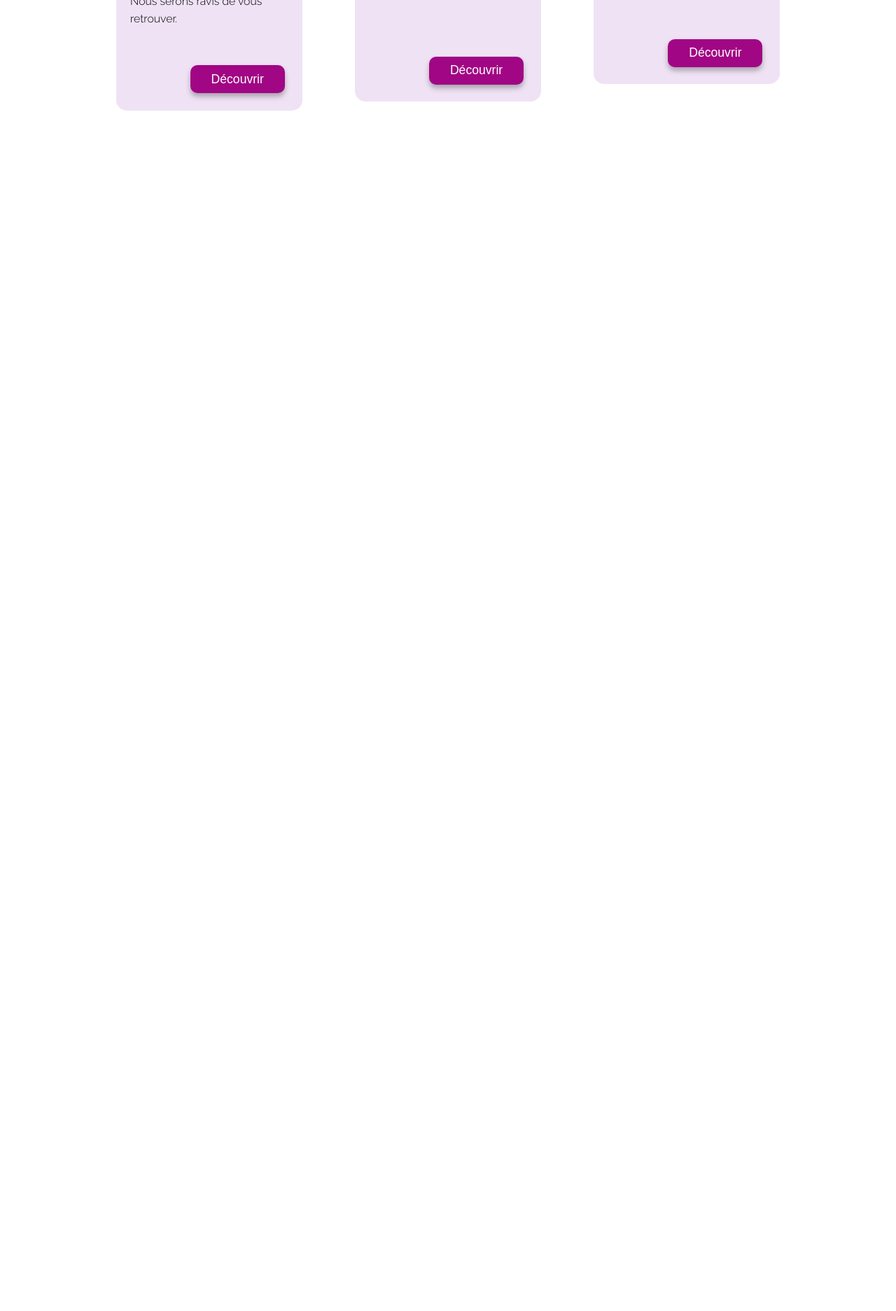
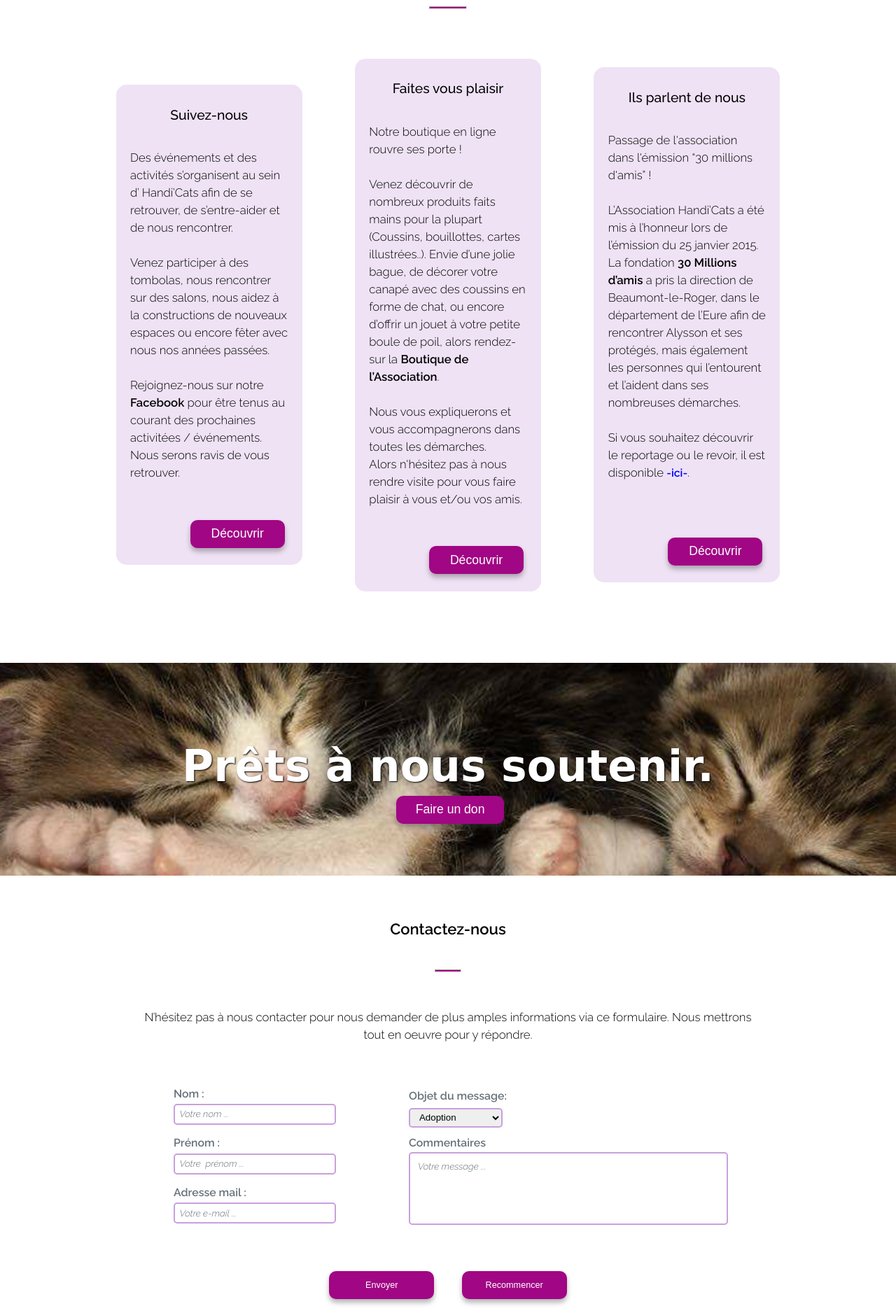
Before and after one commit to Altazitaz/HandiCats, a PHP site: page /accueil/ in a window 1280 px wide; the page is wider, and only the part inside the window is pictured. Shown: the part 2775-4648 px from the top of that part at 70% size. Before the commit the page ends 2933 px from the top of that part, so only its background shows below. Run offline with PHP 8.4, Linux system fonts and the light colour scheme.

Commit message:
refont contact part, fixed nav, add paiement part, contact part and footer part

```diff
--- a/accueil/index.php
+++ b/accueil/index.php
@@ -4,7 +4,7 @@
 	include('../inc/header.php');
 ?>
 
-    <main>
+
 
     <!-- *************************** ASSOCIATION ********************** -->
 
@@ -79,7 +79,8 @@
                     Venez découvrir de nombreux produits faits mains pour la plupart (Coussins, bouillottes, cartes illustrées..).
                     Envie d’une jolie bague, de décorer votre canapé avec des coussins en forme de chat, ou encore d’offrir un jouet à votre petite boule de poil, alors rendez-sur la <span>Boutique de l’Association</span>.
                     <br><br>
-                    Nous vous expliquerons et vous accompagnerons dans toutes les démarches. </p><br><br><br>
+                    Nous vous expliquerons et vous accompagnerons dans toutes les démarches.<br> Alors n'hésitez pas à nous rendre visite pour vous faire plaisir à vous et/ou vos amis.</p><br>
+                    <br>
                     <a href="https://www.facebook.com/boutique.handicats" target="_blank"><button>Découvrir </button></a>
                 </article>
 
@@ -90,11 +91,30 @@
                     L’Association Handi’Cats a été mis à l’honneur lors de l’émission du 25 janvier 2015.
                     La fondation <span>30 Millions d’amis</span> a pris la direction de Beaumont-le-Roger, dans le département de l’Eure afin de rencontrer Alysson et ses protégés, mais également les personnes qui l’entourent et l’aident dans ses nombreuses démarches.
                     <br><br>
-                    Retrouvez la vidéo <a href="https://www.youtube.com/watch?v=gYEQJtBQZJo" target="_blank" class="event">-ici-</a>.</p><br><br>
+                    Si vous souhaitez découvrir le reportage ou le revoir, il est disponible <a href="https://www.youtube.com/watch?v=gYEQJtBQZJo" target="_blank" class="event">-ici-</a>.</p><br><br><br>
                     <a href="https://www.facebook.com/boutique.handicats" target="_blank"><button>Découvrir </button></a>
                 </article>
             </section>
         </div>
+
+<!-- ******************************BANDE DON**************************- -->
+	    <?php include('../inc/bande-don.php');?>
+
+<!-- *******************************CONTACT***************************- -->
+	    <?php include('../inc/contact.php');?>
+
+
+
+        <article >
+                    <h3>Ils parlent de nous</h3><br>
+                    <p>Passage de l'association dans l'émission “30 millions d'amis” !
+                    <br><br>
+                    L’Association Handi’Cats a été mis à l’honneur lors de l’émission du 25 janvier 2015.
+                    La fondation <span>30 Millions d’amis</span> a pris la direction de Beaumont-le-Roger, dans le département de l’Eure afin de rencontrer Alysson et ses protégés, mais également les personnes qui l’entourent et l’aident dans ses nombreuses démarches.
+                    <br><br>
+                    Retrouvez la vidéo <a href="https://www.youtube.com/watch?v=gYEQJtBQZJo" target="_blank" class="event">-ici-</a>.</p><br><br>
+                    <a href="https://www.facebook.com/boutique.handicats" target="_blank"><button>Découvrir </button></a>
+                </article>
 
                 <!-- <article>
                     <h2>Faire un Don</h2>
--- a/css/contact.css
+++ b/css/contact.css
@@ -1,6 +1,6 @@
 /*----------------------------CONTACT-----------------------------*/
 
-.contener-contact {
+.contenerContact {
     width: 70%;
     margin: 0 auto;
     margin-top: 5%;
@@ -20,74 +20,91 @@
     color: white;
 }
 
-.contener-contact h1 {
-    font-size: 3rem;
-    color: black;
-    font-weight: 600;
-    text-align: center;
-    margin-right: 1%;
-    margin-top: 30px;
+form {
+    width: 100%;
+    margin: 4% auto;
 }
 
-.trait-contact {
-    width: 100%;
-    background-color: #A10684;
-    height: 2.5px;
-    margin-top: 15px;
-}
-
-form {
-    width: 80%;
-    margin: 10% auto;
-    height: 320px;
-}
-
-.ligne-form-1 {
+.columnFormulaire{
     display: flex;
     flex-direction: row;
-    justify-content: space-between;
-    margin-bottom: 5%;
+    justify-content: space-around;
+    align-items: center;
 }
-
 label {
     color: #677179;
     font-weight: 600;
+    margin: 6% 0 1% 0;
+    font-size: 1.8rem;
 }
 
-.ligne-form-1 input {
-    border: 1px solid #C9A0DC;
+input {
+    border: 2px solid #C9A0DC;
     border-radius: 5px;
-    width: 25%;
-    height: 20px;
-    font-size: 0.8em;
-    font-weight: 300;
-    font-style: italic;
+    width: 100%;
+    height: 3vh;
+
 }
 
-.ligne-form-2 {
-    margin-bottom: 5%;
+::placeholder{
+    color: #677179;
+    font-size: 1.5rem;
+    font-style: italic;
+    font-family: 'Raleway', sans-serif;
+    padding: 2% 0 0 2%;
+
+}
+
+.columnForm1,
+.columnForm2 {
+    display: flex;
+    flex-direction: column;
+    justify-content: space-between;
+}
+
+.columnForm1{
+    width: 25%;
+}
+
+.columnForm2 {
+    width: 50%;
+}
+
+.columnForm2 select{
+    width: 30%;
+    height: 3.5vh;
+    border: 2px solid #C9A0DC;
+    border-radius: 5px;
+    padding-left: 2%;
+    margin-bottom: 2%;
 }
 
 #Com {
     width: 100%;
-    height: 150px;
-    border: 1px solid #C9A0DC;
+    height: 12vh;
+    border: 2px solid #C9A0DC;
     border-radius: 5px;
-    font-size: 1em;
-    font-weight: 300;
-    font-style: italic;
     resize: none;
 }
 
 .validation {
-    text-align: left;
+    text-align: center;
     margin-top: 50px;
 }
 
 .validation input{
-    text-align: center;
-    font-size: 0.9em;
-    font-weight: 300;
+    width: 20%;
+    background-color: #A10684;
+    border-radius: 10px;
+    height: 5vh;
+    border: none;
+    margin: 2% 2%;
+    box-shadow: 0 5px 7px rgba(71, 71, 71, 0.4)  ;
+	-webkit-box-shadow: 0 5px 7px rgba(71, 71, 71, 0.4)  ;
+	-moz-box-shadow: 0 5px 7px rgba(71, 71, 71, 0.4)  ;
+    color: white;
+    font-size: 2rem;
+    font-weight: 500;
 
 }
 
--- a/css/don.css
+++ b/css/don.css
@@ -1,28 +1,11 @@
 /*----------------------------BANDE DON-----------------------------*/
-
-.don-banniere {
-     /* border: 1px solid blue;
-    display: flex;
-    justify-content: center;
-    align-items: center;
-    width: 100%;  */
-    margin-top:4%;
-}
-
 .fond-don {
-    /*    border: 2px solid cornflowerblue;*/
-    background: transparent url(../img/image-fond/fond-don.png) top center no-repeat;
-    height: 400px;
+    margin-top:8%;
+    background: transparent url(../assets/img/accueil/abuYago.png) top center no-repeat;
+    height: 38vh;
     width: 100%;
     background-size: cover;
     z-index: -1;
-    display: flex;
-    flex-direction: column;
-    justify-content: center;
-
-}
-
-.don {
     display: flex;
     flex-direction: column;
     justify-content: center;
@@ -30,83 +13,19 @@
 
 }
 
-.don p {
-    font-size: 2.5rem;
-    font-weight: 600;
+.fond-don p {
+    font-size: 7rem;
+    font-weight: bold;
+    color: #fff;
+    font-family: 'Baloo 2', cursive;
+    src: url("../fonts/Baloo2-Bold.ttf") format("ttf");
+    text-shadow: 1px 1px 2px #000;
 }
 
-
-/*-------------------------------bouton--------------------------------*/
-
-.bouton-association, .bouton-animaux, .bouton-boutique, .bouton-don {
-    display: flex;
-    flex-direction: row;
-    justify-content: center;
-    align-items: center;
-    padding-top: 2%;
+.boutonDon{
+    width: 12%;
+    margin-top: 2%;
 }
-
-.bouton-association>.icone-bouton, .bouton-boutique>.icone-bouton{
-    background-color: #A10684;
-    border-radius: 5px;
-    color: white;
-    font-size: 2rem;
-    font-weight: 600;
-    padding: 0.5%;
-    margin-right: 1%;
-}
-
-.bouton-animaux>.icone-bouton{
-    background-color: #A10684;
-    border-radius: 5px;
-    color: white;
-    font-size: 2rem;
-    font-weight: 600;
-    padding: 0.4%;
-    margin-top: 1%;
-
-}
-
-.bouton-don>.icone-bouton{
-    background-color: #A10684;
-    border-radius: 5px;
-    color: white;
-    font-size: 2rem;
-    font-weight: 600;
-    padding: 0.4%;
-
-}
-
-.icone-bouton a {
-    color: white;
-    text-decoration: none;
-}
-
-
-/*-------------------------------DON PAR VIREMENT--------------------------------*/
-
-.contener-virement {
-    width: 70%;
-    /*	border: 1px solid red;*/
-    margin: 0 auto;
-}
-
-.contener-virement h1 {
-    margin-top: 5%;
-    font-size: 1.8rem;
-    color: black;
-    font-weight: 600;
-    text-align: center;
-    text-decoration: underline;
-}
-
-.contener-virement p {
-    font-size: 1.6rem;
-    color: black;
-    font-weight: 600;
-    text-align: center;
-}
-
 
 /*-------------------------------RESPONSIVE--------------------------------*/
 
--- a/css/header.css
+++ b/css/header.css
@@ -74,6 +74,7 @@ body {
 }
 img{
     width: 100%;
+    border-radius: 15px;
 }
 
 button{
@@ -89,11 +90,13 @@ button{
     color: white;
     font-size: 2rem;
     font-weight: 500;
+    cursor: pointer;
 }
 
 a{
     text-decoration: none;
     width: 40%;
+    cursor: pointer;
 }
 
 hr{
@@ -114,14 +117,27 @@ span{
     font-weight: 600;
 }
 
+p{
+    font-size: 1.9rem;
+    font-weight: 300;
+    padding-top: 5%;
+}
+
 
 /*-------------------------------HEADER--------------------------------*/
 header {
-    height: 80px;
+    height: 9vh;
     display: flex;
     flex-direction: row;
     justify-content: space-between;
     width: 100%;
+    position: fixed;
+    left: 0; right: 0; top: 0;
+    z-index: 10000;
+    background-color: #ffff;
+    box-shadow: 0 1px 2px rgba(71, 71, 71, 0.1)  ;
+	-webkit-box-shadow: 0 1px 2px rgba(71, 71, 71, 0.1)  ;
+	-moz-box-shadow: 0 1px 2px rgba(71, 71, 71, 0.1)  ;
 
 }
 .contenerLogo{
@@ -138,6 +154,7 @@ nav {
     margin: 0 auto;
     text-align: left;
     margin-top: 40px;
+
 }
 
 nav ul {
@@ -181,6 +198,7 @@ nav li a:hover {
 /*-------------------------------VIDEO--------------------------------*/
 .contenerVideo{
     width: 100%;
+    height: 850px;
     margin:0;
     position: relative;
 }
@@ -215,6 +233,7 @@ section.headerTitle{
     justify-content: center;
     align-items: flex-end;
     margin-top: 12%;
+    cursor: pointer;
 }
 
 /*-------------------------------RESPONSIVE--------------------------------*/
--- a/css/style-accueil.css
+++ b/css/style-accueil.css
@@ -25,16 +25,17 @@
 }
 .contenerImg{
     width: 40%;
+    border-radius: 15px;
 }
 .contener article {
     width: 40%;
     text-align: left;
 }
-.contener p {
+/* .contener p {
     font-size: 1.8rem;
     font-weight: 300;
     padding-top: 5%;
-}
+} */
 .contenerEquipe{
     width: 100%;
     height: 110vh;
@@ -51,14 +52,13 @@
     background-color: #ffff;
 }
 
-
-
 /*-------------------------------EVENEMENT--------------------------------*/
 .contenerActivity{
     margin-top: 5%;
 }
-.contenerActivity hr{
-    width: 5%;
+.contenerActivity hr,
+.contenerContact hr{
+    width: 4%;
 }
 
 .activity{
--- a/inc/bande-don.php
+++ b/inc/bande-don.php
@@ -1,13 +1,6 @@
-<section class="don-banniere">
-	<div class="fond-don">
-		<div class="don">
-			<p>Prêts à nous soutenir.</p>
-		</div>
-
-		<div class="bouton-don">
-			<button class="icone-bouton">
-				<a href="https://www.paypal.com/cgi-bin/webscr?cmd=_s-xclick&hosted_button_id=TKWMJ45JNR3XQ" target="_blank">Faire un don</a>
-			</button>
-		</div>
+<section class="fond-don">
+	<p>Prêts à nous soutenir.</p>
+	<div class="boutonDon">
+			<a href="https://www.paypal.com/cgi-bin/webscr?cmd=_s-xclick&hosted_button_id=TKWMJ45JNR3XQ" target="_blank"><button >Faire un don</button></a>
 	</div>
 </section>
--- a/inc/contact.php
+++ b/inc/contact.php
@@ -129,27 +129,27 @@ if (isset($_POST['validation'])) //ce sont des conditions à respecter pour voir
 ?>
 
 
-	<section id="partie-contact" class="contener-contact">
+	<section id="partie-contact" class="contenerContact">
 	<?php echo $affichage; ?>
-		<h1>Contact</h1>
-
-		<hr class="trait-contact">
+		<h2>Contactez-nous</h2>
+		<hr>
 
 		<div class="sous-legende">
-			<p>N’hésitez pas à nous contacter pour nous demander de plus amples informations via ce formulaire. Nous mettrons tout en oeuvre pour y répondre.</p>
+			<p style="text-align: center;">N’hésitez pas à nous contacter pour nous demander de plus amples informations via ce formulaire. Nous mettrons tout en oeuvre pour y répondre.</p>
 		</div>
 
 		<form method="post" action="#partie-contact">
-			<div class="ligne-form-1">
-				<label for="nom">Nom: </label>
-				<input type="text" name="nom" id="nom" placeholder="Nom..." value="<?php if(isset($_POST['nom'])){ echo $_POST['nom']; } else { null;}?>">
-				<label for="prenom">Prénom: </label>
-				<input type="text" name="prenom" id="prenom" placeholder="Prénom..." value="<?php if(isset($_POST['prenom'])){ echo $_POST['prenom']; } else { null;}?>">
-				<label for="mail">Adresse mail: </label>
-				<input type="text" name="mail" id="mail" placeholder="Adresse mail..." value="<?php if(isset($_POST['mail'])){ echo $_POST['mail']; } else { null;}?>">
+			<section class="columnFormulaire">
+				<div class="columnForm1">
+					<label for="nom">Nom : </label>
+					<input type="text" name="nom" id="nom" placeholder="Votre nom ..." value="<?php if(isset($_POST['nom'])){ echo $_POST['nom']; } else { null;}?>">
+					<label for="prenom">Prénom : </label>
+					<input type="text" name="prenom" id="prenom" placeholder="Votre  prénom ..." value="<?php if(isset($_POST['prenom'])){ echo $_POST['prenom']; } else { null;}?>">
+					<label for="mail">Adresse mail : </label>
+					<input type="text" name="mail" id="mail" placeholder="Votre e-mail ..." value="<?php if(isset($_POST['mail'])){ echo $_POST['mail']; } else { null;}?>">
 				</div>
 
-			<div class="ligne-form-2">
+				<div class="columnForm2">
 					<label for="objet">Objet du message:</label>
 					<select name="objet">
 						<option value="adoption">Adoption</option>
@@ -159,10 +159,13 @@ if (isset($_POST['validation'])) //ce sont des conditions à respecter pour voir
 						<option value="boutique">Boutique</option>
 						<option value="autre">Autre</option>
 					</select>
+
+					<div>
+						<label for="Com">Commentaires</label>
+						<textarea id="Com" name="com" placeholder="Votre message ..."><?php if(isset($_POST['com'])){ echo $_POST['com']; } else { null;}?></textarea>
 					</div>
-
-			<label for="Com">Commentaires</label>
-			<textarea id="Com" name="com" placeholder="Votre message..."><?php if(isset($_POST['com'])){ echo $_POST['com']; } else { null;}?></textarea>
+				</div>
+			</section>
 
 			<div class="validation">
 				<input type="submit" name="validation" value="Envoyer">
@@ -170,7 +173,5 @@ if (isset($_POST['validation'])) //ce sont des conditions à respecter pour voir
 			</div>
 		</form>
 
-		<div class="facebook">
-			<a href="https://www.facebook.com/associationhandicats/" target="_blank"><img src="../img/icone/facebook.png" alt="icone" title="facebook de l'association"></a>
-		</div>
+
 	</section>
--- a/inc/footer.php
+++ b/inc/footer.php
@@ -22,6 +22,9 @@
 				<br>
 				<span> | &copy; <?php echo date('Y'); ?> | Tous droits réservé.</span>
 			</section>
+			<div class="facebook">
+			<a href="https://www.facebook.com/associationhandicats/" target="_blank"><img src="../img/icone/facebook.png" alt="icone" title="facebook de l'association"></a>
+		</div>
 		</footer>
 
 		<div id="avertissement">
--- a/inc/header.php
+++ b/inc/header.php
@@ -59,7 +59,7 @@
 			</div>
 		</nav>
 	</header>
-
+	<main>
 		<section class="contenerVideo">
 			<video loop autoplay muted>
 				<source src="../assets/cat.mp4" type="video/mp4" >
```
Also changed, not shown: other parts of css/don.css (+0 -45 lines), assets/img/accueil/abuYago.png (added), assets/img/accueil/abuYago2.png (added), fonts/Baloo2-Bold.ttf (added), fonts/Baloo2-Regular.ttf (added), fonts/Baloo2-SemiBold.ttf (added). Lines whose indentation alone changed are shown as unchanged.
